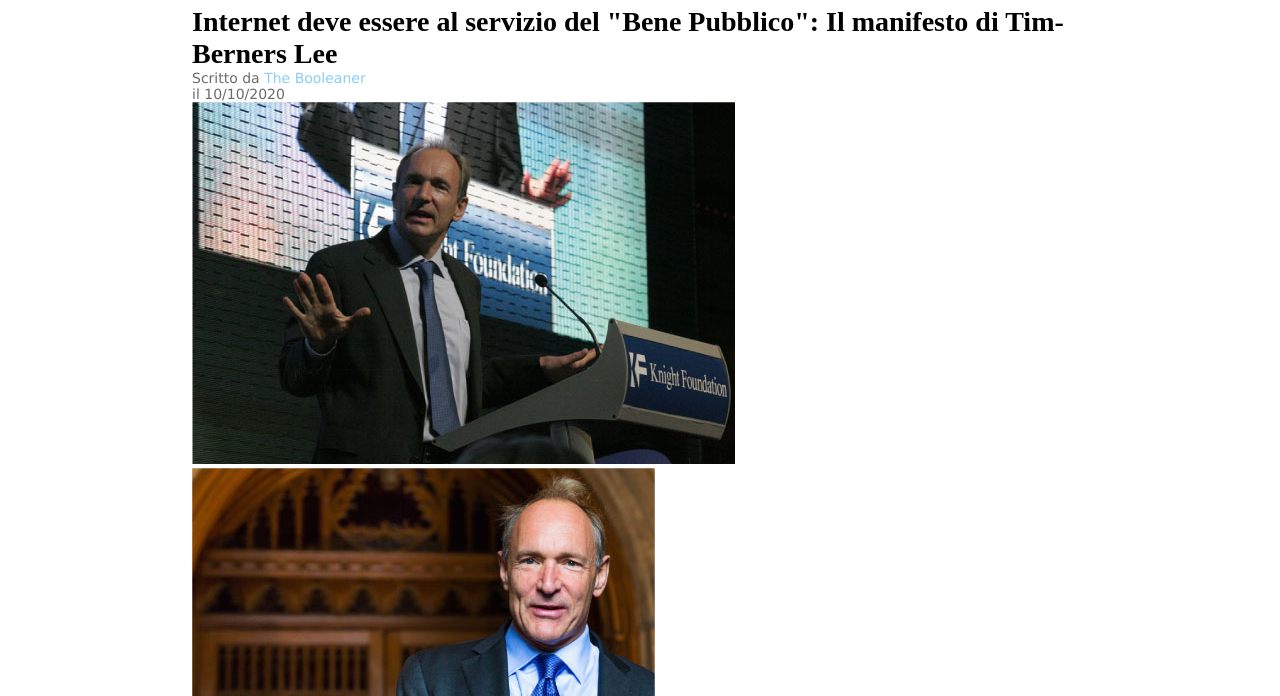
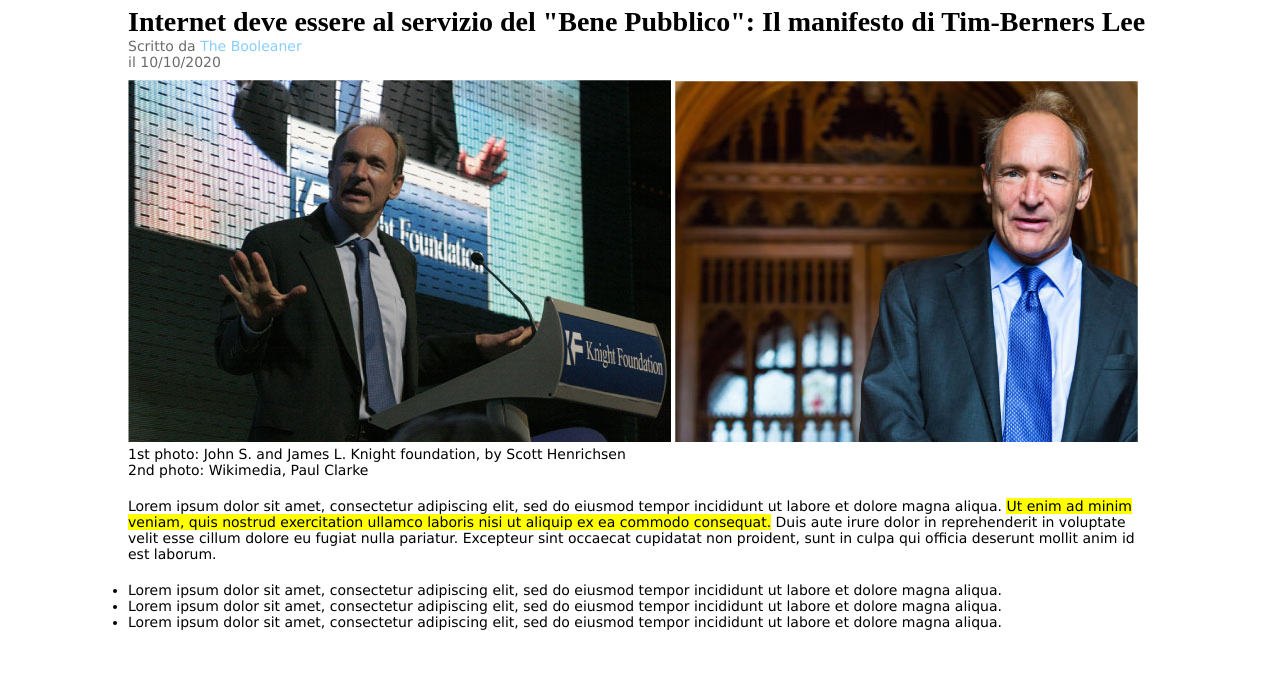
Before and after one commit to Lucarbone96/html-css-booleaner, a plain HTML site: page index.html in a window 1280 px wide. Shown: the part 104-800 px from the top of the page. Drawn offline with Linux system fonts and the light colour scheme.

Commit message:
Prima metà esercizio completato

```diff
--- a/css/booleaner.css
+++ b/css/booleaner.css
@@ -24,8 +24,9 @@ html {
 }
 
 main {
-    width: 70%;
+    width: 80%;
     margin: 0 auto;
+
 }
 
 .titoloprincipale {
@@ -41,3 +42,26 @@ main {
     font-family: Verdana, Geneva, Tahoma, sans-serif;
     color: rgb(109, 106, 106);
 }
+
+.fototim {
+    padding-top: 10px;
+}
+
+#sottotitolifoto {
+    font-family: 'Lucida Sans', 'Lucida Sans Regular', 'Lucida Grande', 'Lucida Sans Unicode', Geneva, Verdana, sans-serif;
+    padding-bottom: 20px;
+}
+
+#primoparagrafo {
+    font-family: Verdana, Geneva, Tahoma, sans-serif;
+    padding-bottom: 20px;
+}
+
+#evidenziato {
+    background-color: yellow;
+}
+
+#lista {
+    font-family: Verdana, Geneva, Tahoma, sans-serif;
+    padding-bottom: 20px;
+}
--- a/index.html
+++ b/index.html
@@ -36,7 +36,13 @@
       2nd photo: Wikimedia, Paul Clarke
     </div>
 
-    <p id="primoparagrafo">Lorem ipsum dolor sit amet, consectetur adipiscing elit, sed do eiusmod tempor incididunt ut labore et dolore magna aliqua. Ut enim ad minim veniam, quis nostrud exercitation ullamco laboris nisi ut aliquip ex ea commodo consequat. Duis aute irure dolor in reprehenderit in voluptate velit esse cillum dolore eu fugiat nulla pariatur. Excepteur sint occaecat cupidatat non proident, sunt in culpa qui officia deserunt mollit anim id est laborum.</p>
+    <p id="primoparagrafo">Lorem ipsum dolor sit amet, consectetur adipiscing elit, sed do eiusmod tempor incididunt ut labore et dolore magna aliqua. <span id="evidenziato">Ut enim ad minim veniam, quis nostrud exercitation ullamco laboris nisi ut aliquip ex ea commodo consequat.</span>  Duis aute irure dolor in reprehenderit in voluptate velit esse cillum dolore eu fugiat nulla pariatur. Excepteur sint occaecat cupidatat non proident, sunt in culpa qui officia deserunt mollit anim id est laborum.</p>
+
+    <ul id="lista">
+      <li>Lorem ipsum dolor sit amet, consectetur adipiscing elit, sed do eiusmod tempor incididunt ut labore et dolore magna aliqua.</li>
+      <li>Lorem ipsum dolor sit amet, consectetur adipiscing elit, sed do eiusmod tempor incididunt ut labore et dolore magna aliqua.</li>
+      <li>Lorem ipsum dolor sit amet, consectetur adipiscing elit, sed do eiusmod tempor incididunt ut labore et dolore magna aliqua.</li>
+    </ul>
 
 
   </main>
```
